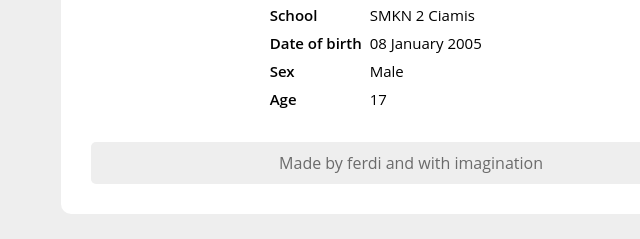
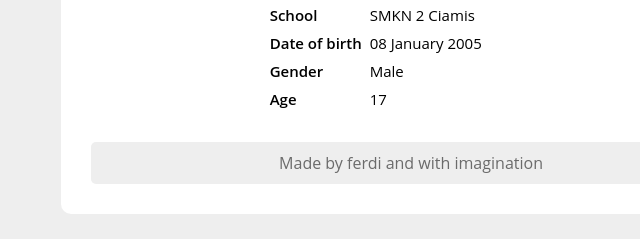
Before and after one commit to NFerdi/Personal-Website, a plain HTML site: page index.html in a window 1280 px wide. Shown: the part 396-635 px from the top of the page, 229-869 px from the left. Drawn offline with Linux system fonts and the light colour scheme.

Commit message:
change html code

```diff
--- a/index.html
+++ b/index.html
@@ -47,7 +47,7 @@
 					<span>08 January 2005</span>
 				</div>
 				<div class="items">
-					<h3>Sex</h3>
+					<h3>Gender</h3>
 					<span>Male</span>
 				</div>
 				<div class="items">
```
